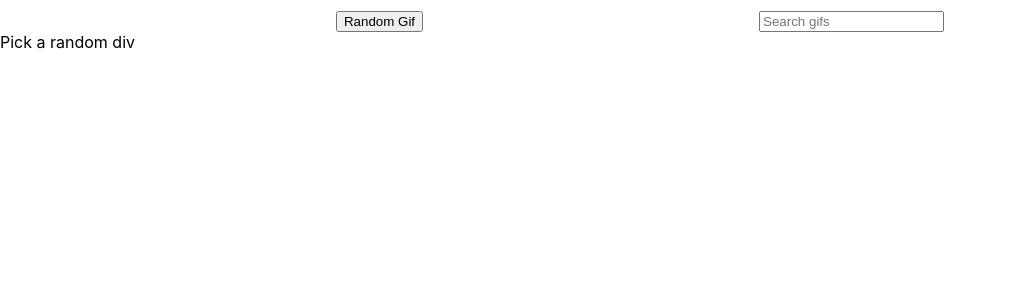
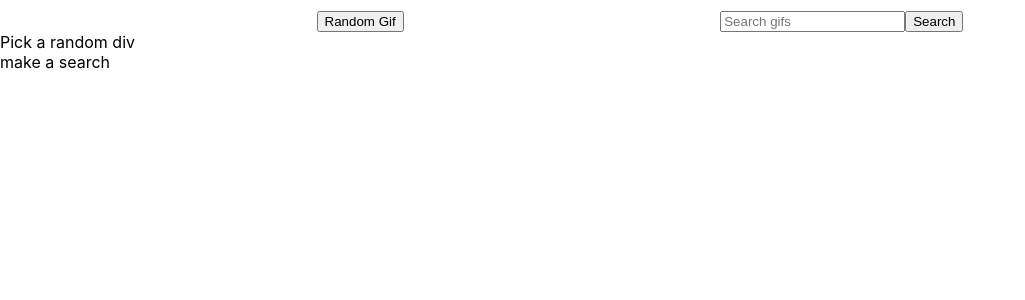
Before and after one commit to olilewis1/mini-FE-project, a React (Create React App) app in the folder mini-project/: page / in a window 1280 px wide. Shown: the top 300 px of the page, without its empty margins (0-1025 px from the left). Built offline with nearby package versions, Linux system fonts and the light colour scheme.

Commit message:
added search and mapped to page

```diff
--- a/mini-project/src/components/Home.js
+++ b/mini-project/src/components/Home.js
@@ -1,18 +1,44 @@
 import React, { useState } from 'react'
 import RandomGif from './RandomGif'
-
+import axios from 'axios'
 const Home = () => {
-
+    // handle random gif
     const [trueOrFalseForGif, setTrueOrFalseForGif] = useState(undefined)
 
     const handleRandomGif = async () => {
-        if (trueOrFalseForGif === 2 ) {
+        if (trueOrFalseForGif === 2) {
             setTrueOrFalseForGif(1)
         }
         if (trueOrFalseForGif === 1 || trueOrFalseForGif === undefined) {
             setTrueOrFalseForGif(2)
         }
     }
+    // end of handle random gid
+
+    const [searchTerm, setSearchTerm] = useState('')
+    const [searchGifs, setSearchGifs] = useState(false)
+    const handleChange = (event) => {
+        const searchVariable = event.target.value
+        setSearchTerm(searchVariable)
+    }
+
+    const handleSubmitSearch = (event) => {
+        console.log(event)
+        console.log(searchTerm)
+        const getData = async () => {
+            try {
+                const { data } = await axios.get(`http://api.giphy.com/v1/gifs/search?api_key=P8JU8Vdoef6GiFlYQpEc7U9OVqf8dvjb&q=${searchTerm}&limit=20`)
+                const response = data.data
+                console.log('response', response)
+                setSearchGifs(response)
+            } catch (err) {
+                console.log('error', err)
+            }
+        }
+        getData()
+    }
+
+
 
     return (
         <>
@@ -27,13 +53,21 @@ const Home = () => {
                             id="gif-search"
                             placeholder="Search gifs"
                             name="s"
+                            onChange={handleChange}
+                            value={searchTerm}
                         />
+                        <button type="submit" onClick={handleSubmitSearch}>Search</button>
                     </div>
                 </div >
             </div>
             {trueOrFalseForGif ? <RandomGif {...trueOrFalseForGif} /> : <div>
                 Pick a random div</div>}
-
+            {searchGifs ? searchGifs.map(item =>
+                <div key={item.id}>
+                    <img src={item.images.downsized_large.url} alt="gif" />
+                </div>
+            ) : <div> make a search </div>
+            }
 
         </>
     )
```
